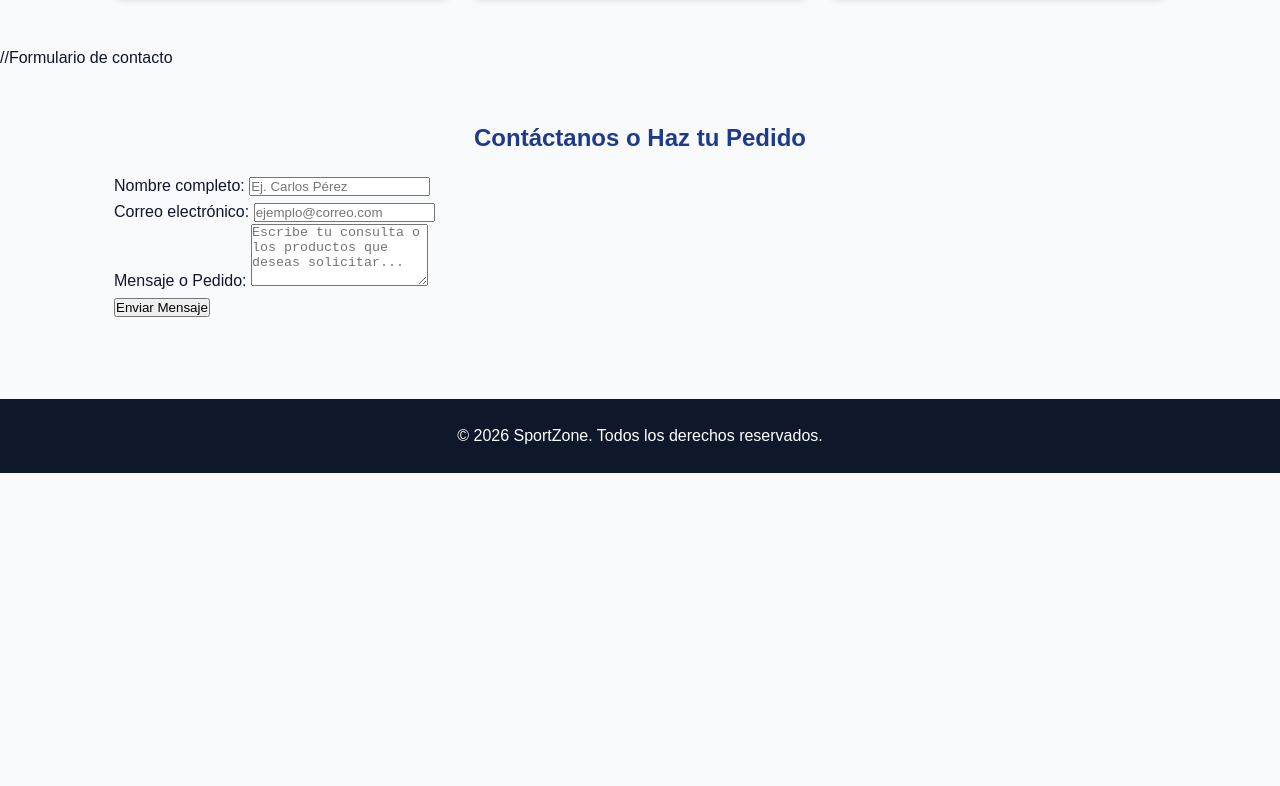
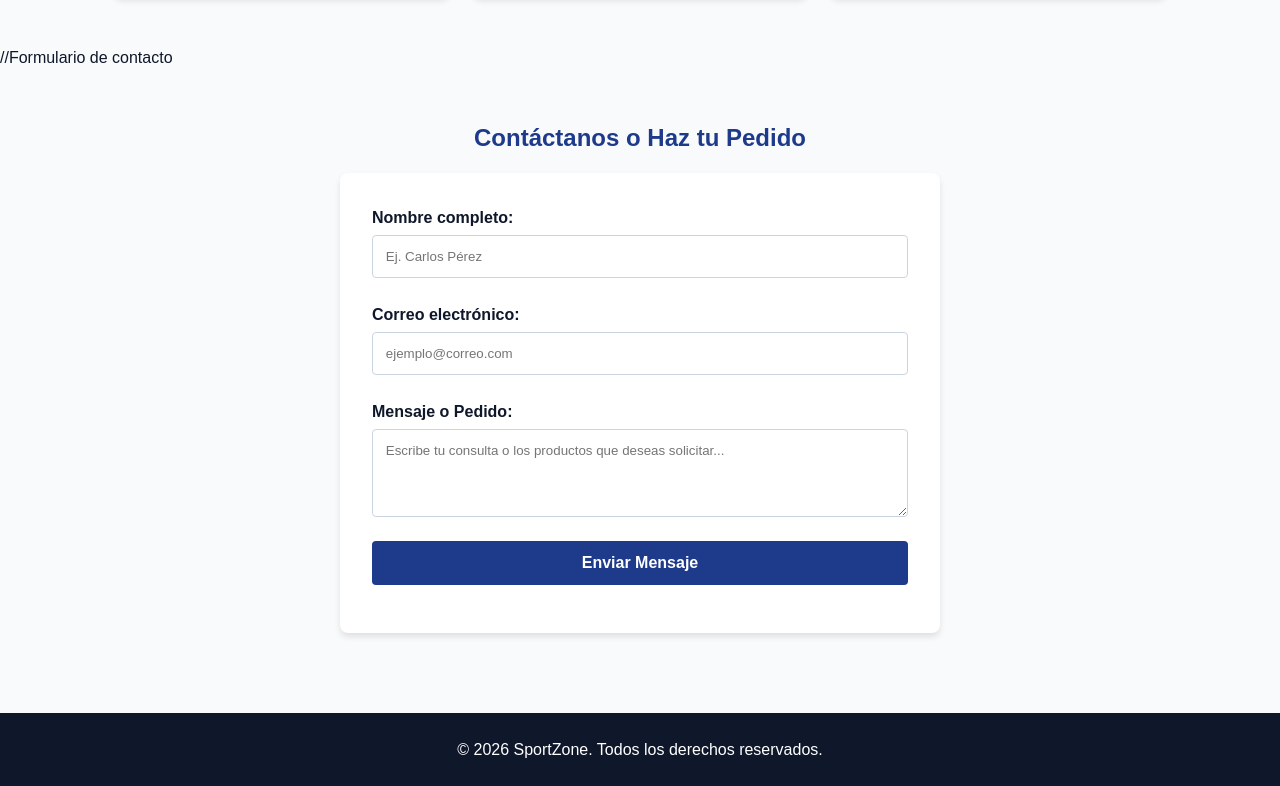
Before and after one commit to TartarusBoss/Entrega1DesarrolloWeb, a plain HTML site: page index.html in a window 1280 px wide. Shown: the part 1396-2182 px from the top of the page. Before the commit the page ends 1869 px from the top, so only its background shows below. Drawn offline with Linux system fonts and the light colour scheme.

Commit message:
feat: validación de formulario de contacto
incluyendo mensajes de error dinámicos etc

```diff
--- a/styles.css
+++ b/styles.css
@@ -9,6 +9,7 @@
   --color-success: #22c55e;
   --font-main: Arial, Helvetica, sans-serif;
 }
+
 
 * {
   margin: 0;
@@ -37,6 +38,7 @@ h1, h2 {
 h2 {
   color: var(--color-primary);
 }
+
 
 
 .header {
@@ -68,12 +70,14 @@ h2 {
 }
 
 
+
 .hero {
   text-align: center;
   background-color: var(--color-primary);
   color: var(--color-white);
   padding: 4rem 1rem;
 }
+
 
 .filtros {
   display: flex;
@@ -147,6 +151,70 @@ h2 {
 }
 
 
+.form-contacto {
+  background-color: var(--color-white);
+  padding: 2rem;
+  border-radius: 8px;
+  box-shadow: 0 4px 6px rgba(0, 0, 0, 0.1);
+  max-width: 600px;
+  margin: 0 auto;
+}
+
+.form-group {
+  margin-bottom: 1.2rem;
+  display: flex;
+  flex-direction: column;
+}
+
+.form-group label {
+  margin-bottom: 0.3rem;
+  font-weight: bold;
+}
+
+.form-group input,
+.form-group textarea {
+  padding: 0.8rem;
+  border: 1px solid #cbd5e1;
+  border-radius: 4px;
+  font-family: inherit;
+}
+
+.form-group input:focus,
+.form-group textarea:focus {
+  outline: none;
+  border-color: var(--color-secondary);
+}
+
+.error-message {
+  color: var(--color-error);
+  font-size: 0.85rem;
+  margin-top: 0.3rem;
+}
+
+.exito-message {
+  color: var(--color-success);
+  font-weight: bold;
+  text-align: center;
+  margin-top: 1rem;
+}
+
+.btn-submit {
+  width: 100%;
+  padding: 0.8rem;
+  background-color: var(--color-primary);
+  color: var(--color-white);
+  border: none;
+  border-radius: 4px;
+  font-size: 1rem;
+  font-weight: bold;
+  cursor: pointer;
+  transition: background-color 0.3s ease;
+}
+
+.btn-submit:hover {
+  background-color: var(--color-secondary);
+}
+
 .footer {
   background-color: var(--color-dark);
   color: var(--color-white);
```
